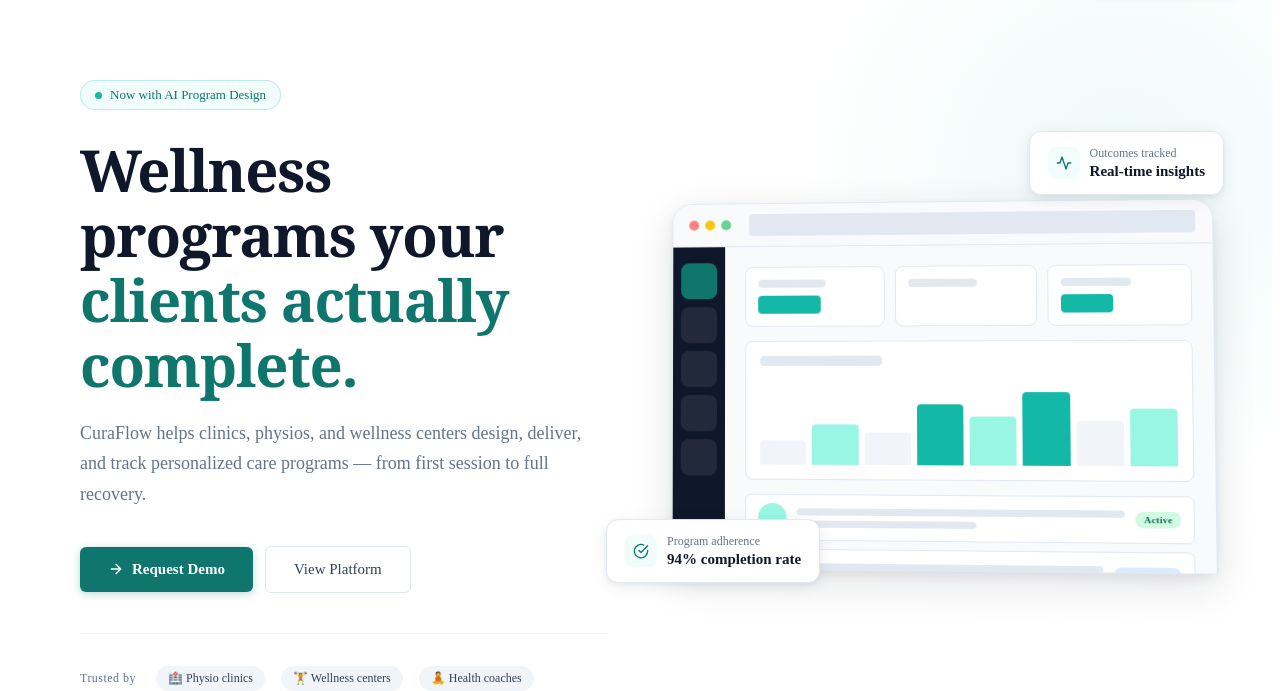
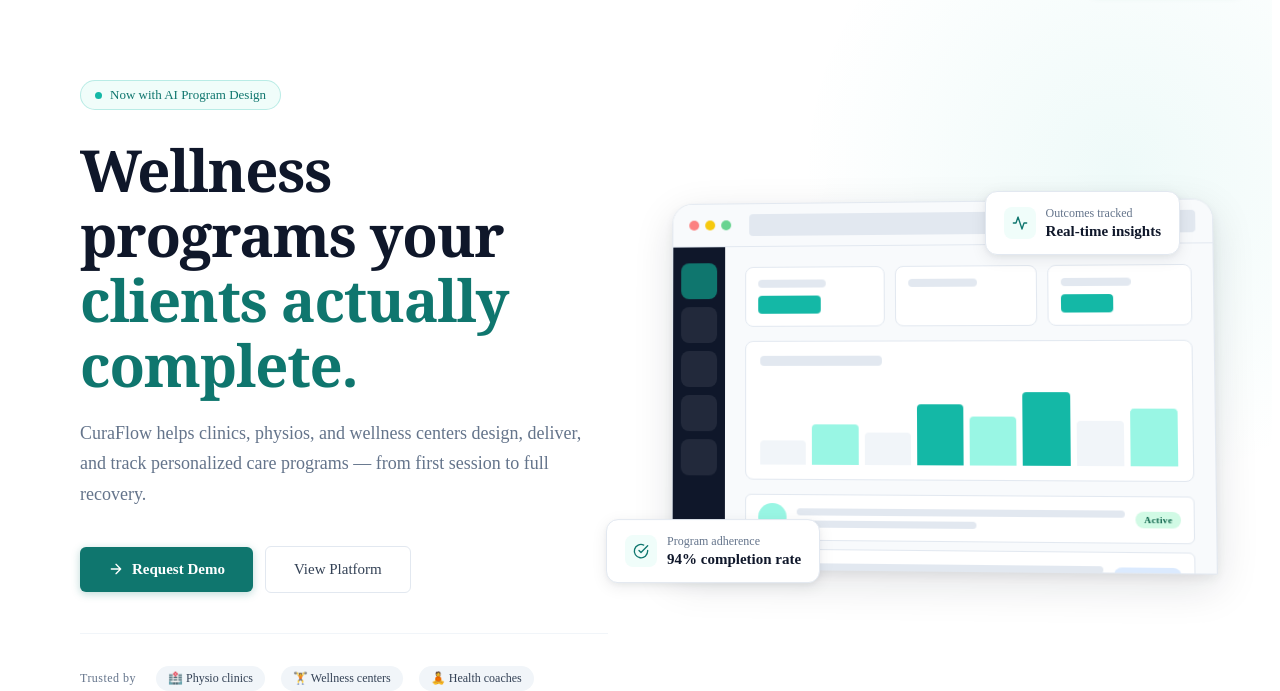
Before and after one commit to opencourse2020/curaflow, a Django app: template curaflow/templates/landing.html in a window 1280 px wide. Shown: the part 69-760 px from the top of the page. Run offline with Django 3.2, Linux system fonts and the light colour scheme; the template is opened without the code that fills it, so the values that code supplies are empty.

Commit message:
check if organization works

```diff
--- a/curaflow/static/css/landing.css
+++ b/curaflow/static/css/landing.css
@@ -542,8 +542,8 @@
     z-index: 1000;
   }
   .lp-hero-float-2 {
-    top: -70px;
-    right: -24px;
+    top: -10px;
+    right: 20px;
     animation-delay: 1.8s;
     z-index: 1000;
   }
```
